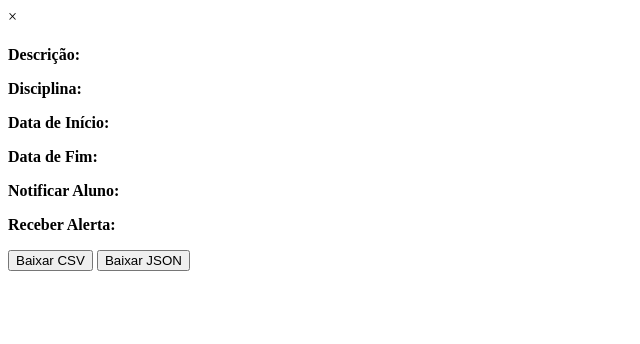
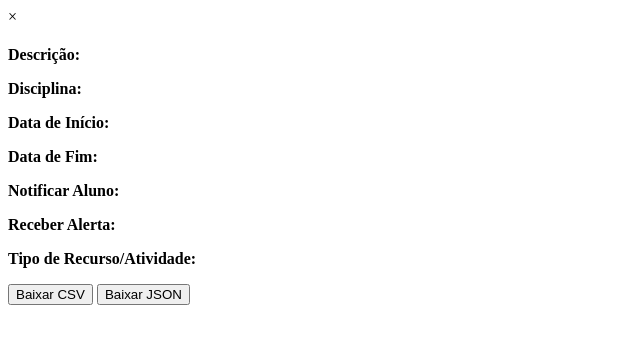
Before and after one commit to lariloran/block_studentcare, a PHP site: page /collection_manager.php in a window 1280 px wide. Shown: the top 344 px of the page, without its empty margins (0-640 px from the left). Run offline with PHP 8.4, Linux system fonts and the light colour scheme.

Commit message:
Ajustando funcoes

```diff
--- a/classes/task/process_collection.php
+++ b/classes/task/process_collection.php
@@ -131,7 +131,7 @@ class process_collection extends \core\task\scheduled_task
         $data_fim_formatada = date('d/m/Y H:i', strtotime($coleta->data_fim));
 
         // Define a descrição com destaque em negrito para a palavra "Aberto"
-        $urlparams->intro = clean_text("A coleta está <strong>aberta</strong> de {$data_inicio_formatada} até {$data_fim_formatada}. Participe e nos ajude a compreender melhor suas emoções!", FORMAT_HTML);
+        $urlparams->intro = clean_text("Responda esta coleta <strong>até</strong> {$data_fim_formatada}. Participe e nos ajude a compreender melhor suas emoções!", FORMAT_HTML);
         $urlparams->introformat = FORMAT_HTML;
 
         // Define a opção para exibir a descrição na página do curso
--- a/collection_manager.php
+++ b/collection_manager.php
@@ -6,7 +6,7 @@ class collection_manager
     {
         global $DB;
 
-        $sql = "SELECT id, nome, data_inicio, data_fim, descricao, curso_id, notificar_alunos, receber_alerta
+        $sql = "SELECT id, nome, data_inicio, data_fim, descricao, curso_id, notificar_alunos, receber_alerta , resource_id
                 FROM {ifcare_cadastrocoleta}
                 WHERE professor_id = :professor_id
                 ORDER BY data_inicio DESC";
@@ -223,7 +223,7 @@ class collection_manager
             }
         </style>';
 
-        // Filtro de ordenação
+
         $html .= '<div class="filter-container-coleta">
                     <label for="orderBy">Ordenar por:</label>
                     <select id="orderBy" onchange="ordenarColetas()">
@@ -235,28 +235,38 @@ class collection_manager
                     <button id="orderDirection" onclick="toggleOrderDirection()">Ascendente <i class="icon fa fa-arrow-up"></i></button>
                   </div>';
 
-        // Container para a listagem de coletas
         $html .= '<div class="card-list" id="coletasContainer">';
 
-        // Busca as coletas do professor
         $coletas = $this->get_coletas_by_professor($professor_id);
 
-        // Verifica se há coletas
         if (empty($coletas)) {
             return "<p>Nenhuma coleta cadastrada.</p>";
         }
 
-        // Adiciona as coletas ao HTML
         foreach ($coletas as $coleta) {
             $curso = $DB->get_record('course', ['id' => $coleta->curso_id], 'fullname');
             $curso_nome = $curso ? format_string($curso->fullname) : 'Disciplina não encontrada';
             $coleta->curso_nome = $curso_nome;
 
+            // Busca o tipo e o nome do recurso/atividade
+            $resource_info = '--';
+            $module = $DB->get_record('course_modules', ['id' => $coleta->resource_id], 'module');
+
+            if ($module) {
+                $mod_info = $DB->get_record('modules', ['id' => $module->module], 'name');
+                if ($mod_info) {
+                    $resource_info = ucfirst($mod_info->name);
+                }
+            }
+
+            $coleta->recurso_nome = $resource_info;
+
             $html .= '<div class="card"
                          data-nome="' . format_string($coleta->nome) . '"
                          data-data_inicio="' . $coleta->data_inicio . '"
                          data-data_fim="' . $coleta->data_fim . '"
-                         data-curso_nome="' . $curso_nome . '">
+                         data-curso_nome="' . $curso_nome . '"
+                         data-recurso_nome="' . $coleta->recurso_nome . '">
                         <h3>' . format_string($coleta->nome) . '</h3>
                         <p><strong>Disciplina:</strong> ' . $curso_nome . '</p>
                         <p><strong>Data de Início:</strong> ' . date('d/m/Y H:i', strtotime($coleta->data_inicio)) . '</p>
@@ -265,9 +275,8 @@ class collection_manager
                      </div>';
         }
 
-        $html .= '</div>'; // Fecha o div card-list
+        $html .= '</div>';
 
-        // Scripts JavaScript para modal e ordenação
         $html .= '<script>const coletasData = ' . json_encode(array_values($coletas)) . ';</script>';
         $html .= '<script>
             function abrirModal(coletaId) {
@@ -280,6 +289,7 @@ class collection_manager
                 document.getElementById("modalColetaFim").textContent = new Date(coleta.data_fim).toLocaleString();
                 document.getElementById("modalNotificarAlunos").textContent = coleta.notificar_alunos == 1 ? "Sim" : "Não";
                 document.getElementById("modalReceberAlerta").textContent = coleta.receber_alerta == 1 ? "Sim" : "Não";
+                document.getElementById("modalRecursoNome").textContent = coleta.recurso_nome;
 
                 document.getElementById("downloadCSV").setAttribute("data-id", coleta.id);
                 document.getElementById("downloadJSON").setAttribute("data-id", coleta.id);
@@ -495,6 +505,7 @@ class collection_manager
         <p><strong>Data de Fim:</strong> <span id="modalColetaFim"></span></p>
         <p><strong>Notificar Aluno:</strong> <span id="modalNotificarAlunos"></span></p>
         <p><strong>Receber Alerta:</strong> <span id="modalReceberAlerta"></span></p>
+        <p><strong>Tipo de Recurso/Atividade:</strong> <span id="modalRecursoNome"></span></p> <!-- Novo campo para o tipo de recurso -->
 
         <div class="button-group">
             <button id="downloadCSV" class="btn-coleta btn-coleta-secondary">
```
Lines whose indentation alone changed are shown as unchanged.
